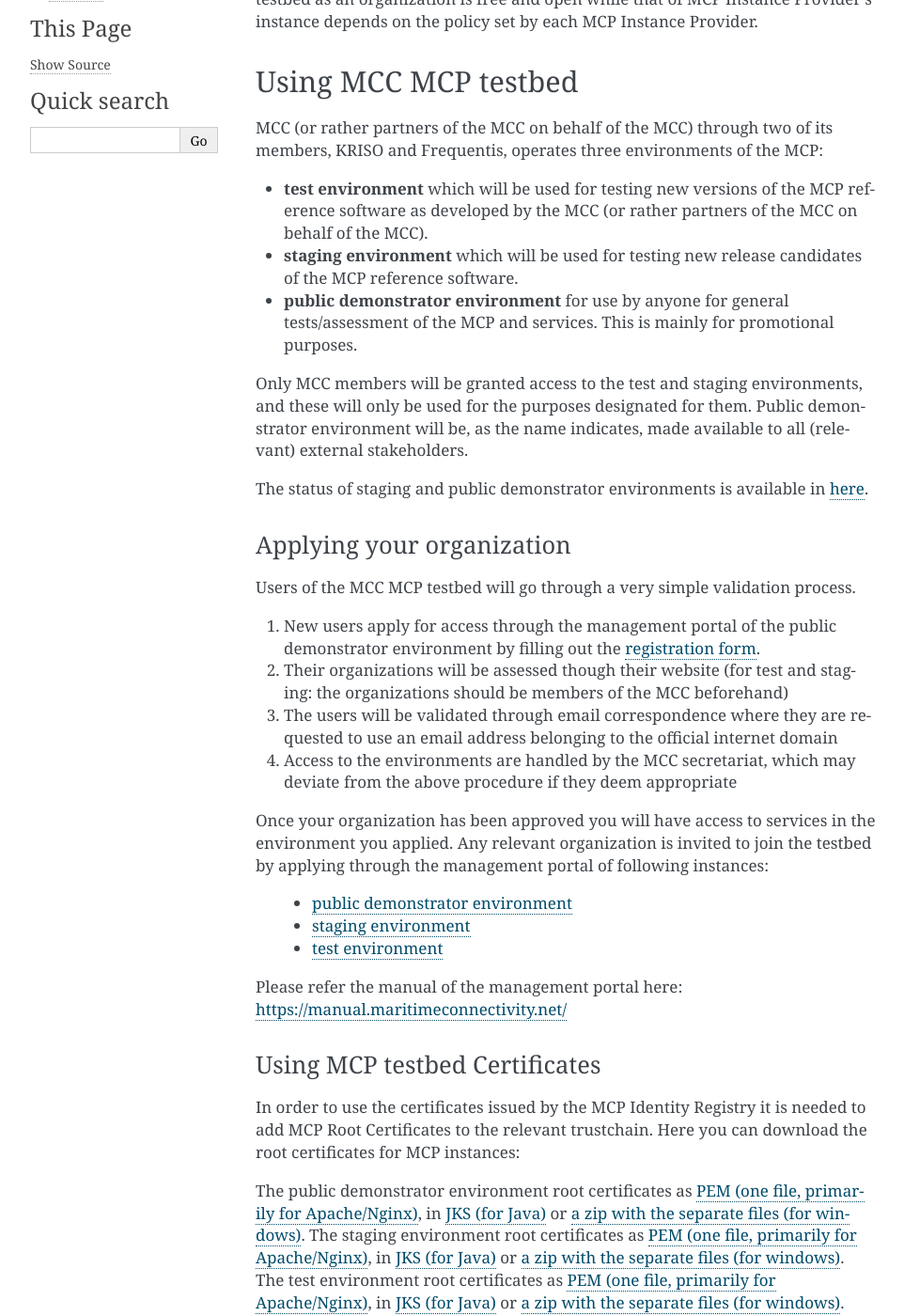
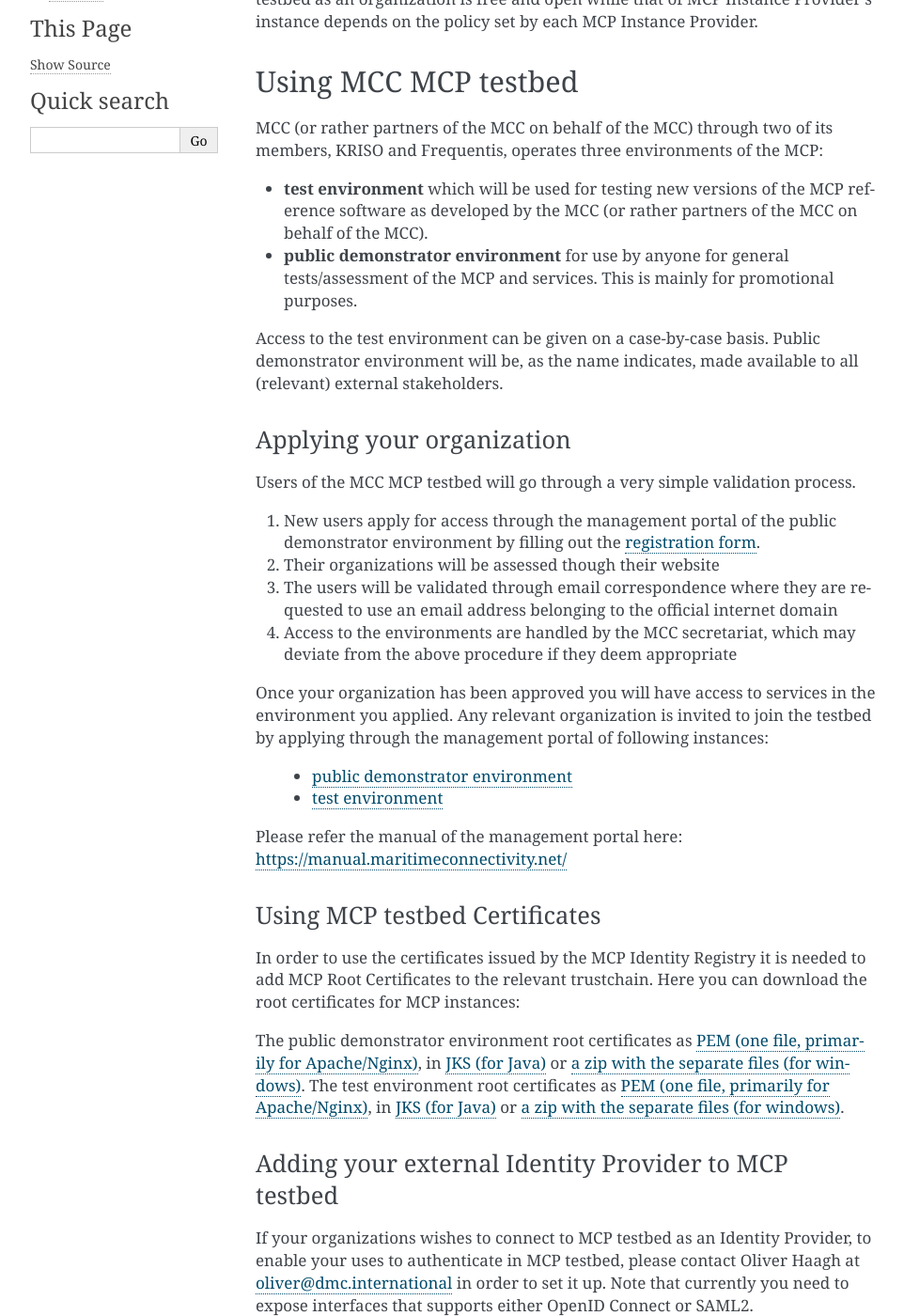
Before and after one commit to maritimeconnectivity/docs.maritimeconnectivity.net, a Sphinx documentation site: the page built from docs/source/useMCPInstance.rst, in a window 1280 px wide and 1400 px high, scrolled down 323 px. Shown: the whole window at 94% size, without its empty margins (148-1110 px from the left). Built offline with Sphinx 7.4.7, drawn with Linux system fonts in a browser that asks for light colours.

Commit message:
Remove references to the staging env and clarify some other things

```diff
--- a/docs/source/useMCPInstance.rst
+++ b/docs/source/useMCPInstance.rst
@@ -16,20 +16,17 @@ Using MCC MCP testbed
 MCC (or rather partners of the MCC on behalf of the MCC) through two of its members, KRISO and Frequentis, operates three environments of the MCP:
 
 * **test environment** which will be used for testing new versions of the MCP reference software as developed by the MCC (or rather partners of the MCC on behalf of the MCC).
-* **staging environment** which will be used for testing new release candidates of the MCP reference software.
 * **public demonstrator environment** for use by anyone for general tests/assessment of the MCP and services. This is mainly for promotional purposes.
 
-Only MCC members will be granted access to the test and staging environments, and these will only be used for the purposes designated for them.
+Access to the test environment can be given on a case-by-case basis.
 Public demonstrator environment will be, as the name indicates, made available to all (relevant) external stakeholders.
-
-The status of staging and public demonstrator environments is available in `here <https://status.maritimeconnectivity.net/>`__.
 
 Applying your organization
 ^^^^^^^^^^^^^^^^^^^^^^^^^^^
 Users of the MCC MCP testbed will go through a very simple validation process.
 
 1. New users apply for access through the management portal of the public demonstrator environment by filling out the `registration form <https://management.maritimeconnectivity.net/#/apply>`__.
-2. Their organizations will be assessed though their website (for test and staging: the organizations should be members of the MCC beforehand)
+2. Their organizations will be assessed though their website
 3. The users will be validated through email correspondence where they are requested to use an email address belonging to the official internet domain
 4. Access to the environments are handled by the MCC secretariat, which may deviate from the above procedure if they deem appropriate
 
@@ -37,7 +34,6 @@ Once your organization has been approved you will have access to services in the
 Any relevant organization is invited to join the testbed by applying through the management portal of following instances:
 
   * `public demonstrator environment <https://management.maritimeconnectivity.net/#/apply>`__
-  * `staging environment <https://staging-management.maritimeconnectivity.net/#/apply>`__
   * `test environment <https://test-management.maritimeconnectivity.net/#/apply>`__
 
 Please refer the manual of the management portal here: https://manual.maritimeconnectivity.net/
@@ -47,7 +43,6 @@ Using MCP testbed Certificates
 In order to use the certificates issued by the MCP Identity Registry it is needed to add MCP Root Certificates to the relevant trustchain. Here you can download the root certificates for MCP instances:
 
 The public demonstrator environment root certificates as `PEM (one file, primarily for Apache/Nginx) <http://developers.maritimeconnectivity.net/identity/prod-certificate/mc-ca-chain.pem>`__, in `JKS (for Java) <http://developers.maritimeconnectivity.net/identity/prod-certificate/mc-truststore-password-is-changeit.jks>`__ or `a zip with the separate files (for windows) <http://developers.maritimeconnectivity.net/identity/prod-certificate/mc-ca-certs.zip>`__.
-The staging environment root certificates as `PEM (one file, primarily for Apache/Nginx) <http://developers.maritimeconnectivity.net/identity/staging-certificate/mc-ca-chain.pem>`__, in `JKS (for Java) <http://developers.maritimeconnectivity.net/identity/staging-certificate/mc-truststore-password-is-changeit.jks>`__ or `a zip with the separate files (for windows) <http://developers.maritimeconnectivity.net/identity/staging-certificate/mc-ca-certs.zip>`__.
 The test environment root certificates as `PEM (one file, primarily for Apache/Nginx) <http://developers.maritimeconnectivity.net/identity/test-certificate/mc-ca-chain.pem>`__, in `JKS (for Java) <http://developers.maritimeconnectivity.net/identity/test-certificate/mc-truststore-password-is-changeit.jks>`__ or `a zip with the separate files (for windows) <http://developers.maritimeconnectivity.net/identity/test-certificate/mc-ca-certs.zip>`__.
 
 Adding your external Identity Provider to MCP testbed
```
